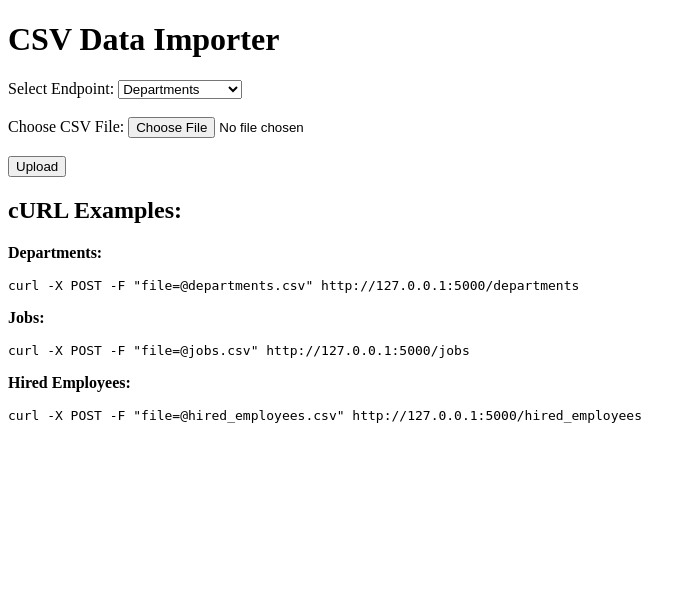
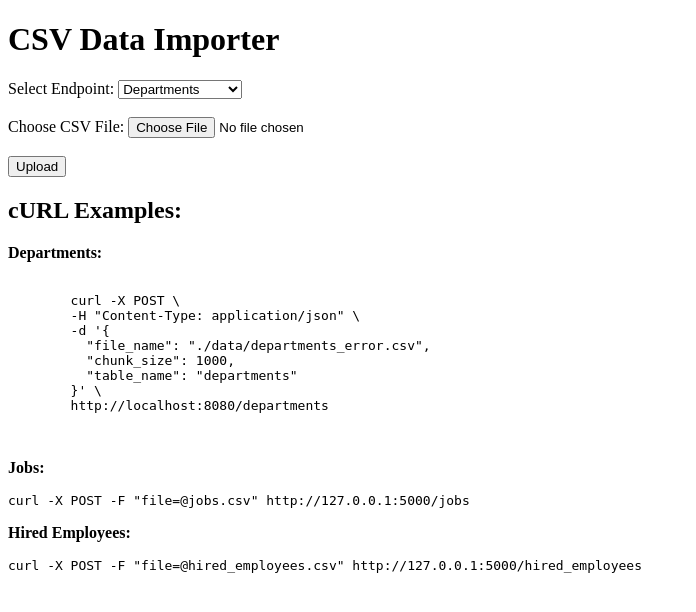
Before and after one commit to agamba/data-engineer-challenge, a Flask app: page / in a window 1280 px wide. Shown: the top 612 px of the page, without its empty margins (0-696 px from the left). Run offline with Flask 3, Linux system fonts and the light colour scheme.

Commit message:
Updated departments route in API

```diff
--- a/main.py
+++ b/main.py
@@ -1,5 +1,12 @@
 import os
-from flask import Flask, jsonify, render_template
+from flask import Flask, jsonify, render_template, request
+import json
+
+# import custom functions
+from models import *
+from csv_to_db import *
+from util import *
+
 
 app = Flask(__name__, template_folder='templates')
 
@@ -8,13 +15,25 @@ def index():
     return render_template('index.html')
 
 
-@app.route("/departments")
+@app.route("/departments", methods=['POST'])
 def get_departments():
+    data = request.get_json()
+    # print("data: ", data)
+    file_name = data.get('file_name')
+    chunk_size = data.get('chunk_size')
+    table_name = data.get('table_name')
+    # print(file_name, chunk_size, table_name)
+
+    # assume drop table before import
+    # Department.__table__.drop(engine)
+
+    result_log = process_valid_invalid_results(file_name, chunk_size, table_name)
     response = {
         "message": "Departments endpoint",
-        "error": ""
+        "error": "",
+        "result_log": result_log
     }
-    return jsonify(response)
+    return jsonify(response), 201
 
 
 @app.route("/jobs")
--- a/templates/index.html
+++ b/templates/index.html
@@ -23,7 +23,17 @@
     <h2>cURL Examples:</h2>
 
     <p><strong>Departments:</strong></p>
-    <pre><code>curl -X POST -F "file=@departments.csv" http://127.0.0.1:5000/departments</code></pre>
+    <pre><code>
+        curl -X POST \
+        -H "Content-Type: application/json" \
+        -d '{
+          "file_name": "./data/departments_error.csv",
+          "chunk_size": 1000,
+          "table_name": "departments"
+        }' \
+        http://localhost:8080/departments
+
+    </code></pre>
 
     <p><strong>Jobs:</strong></p>
     <pre><code>curl -X POST -F "file=@jobs.csv" http://127.0.0.1:5000/jobs</code></pre>
```
